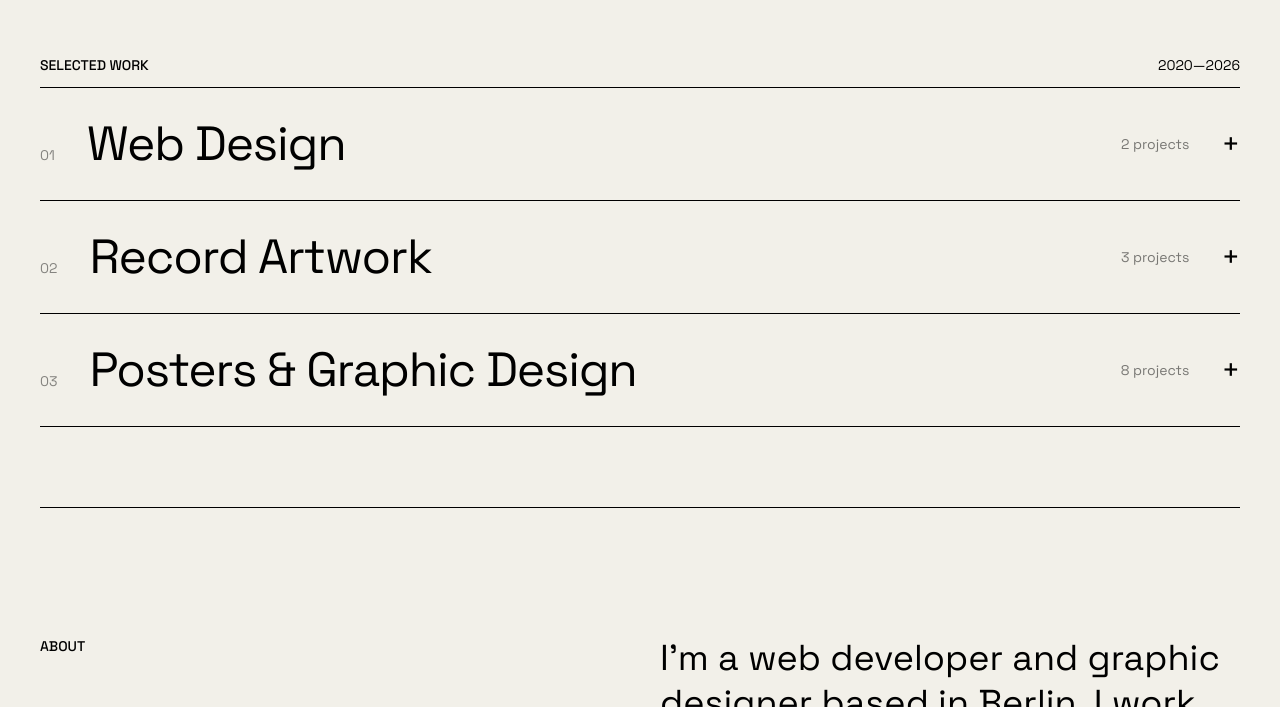
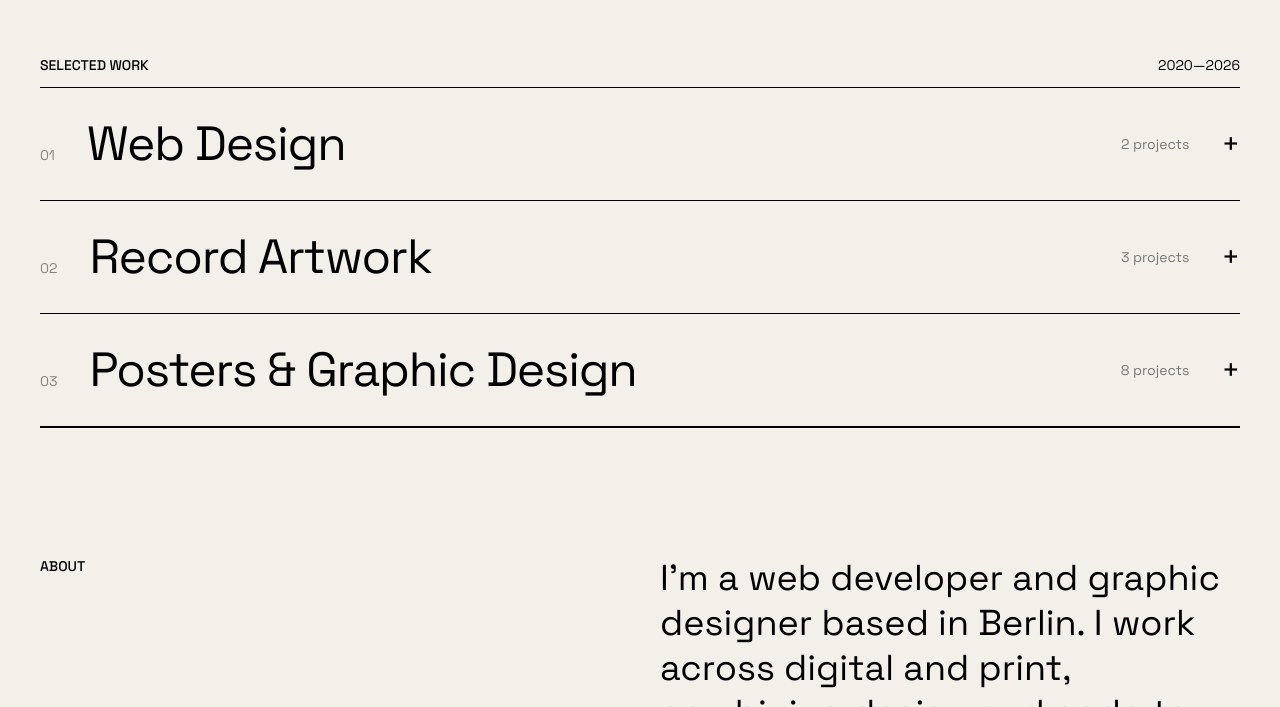
Before and after one commit to nachoguzman79/portfolio, a React app: page / in a window 1280 px wide. Shown: the part 893-1600 px from the top of the page. Built offline with nearby package versions, Linux system fonts and the light colour scheme; the HTML template or start-up script is replaced by a standard one.

Commit message:
Fix spacing between Work and About

```diff
--- a/src/components/Work.jsx
+++ b/src/components/Work.jsx
@@ -181,7 +181,7 @@ function Work() {
     }
   }, [selectedPoster, selectedRecord, selectedWebProject])
   return (
-    <section id="work" className="py-16 md:py-20">
+    <section id="work" className="pt-16 pb-0 md:pt-20 md:pb-0">
       {/* SELECTED WORK HEADER */}
       <div className="flex justify-between items-end border-b border-black pb-3">
         <h2 className="text-sm font-medium uppercase">
```
